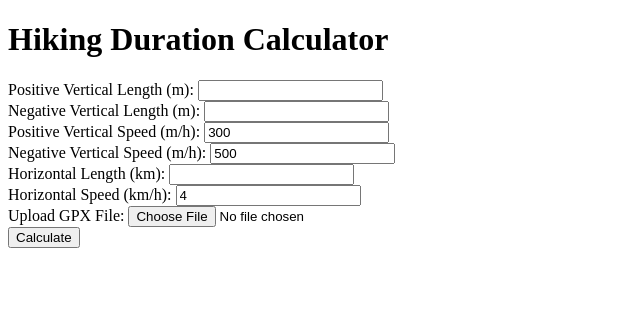
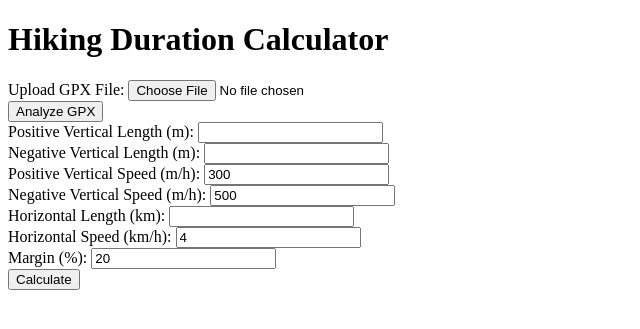
Before and after one commit to ivankeller/hiking_duration, a Flask app: page / in a window 1280 px wide. Shown: the top 329 px of the page, without its empty margins (0-640 px from the left). Run offline with Flask 2, Linux system fonts and the light colour scheme.

Commit message:
it works!

```diff
--- a/app.py
+++ b/app.py
@@ -1,5 +1,6 @@
 from flask import Flask, render_template, request, flash
 import gpxpy
+import os
 
 from helpers import (
     analyze_gpx_trace,
@@ -8,7 +9,7 @@ from helpers import (
 )
 
 app = Flask(__name__)
-app.secret_key = 'supersecretkey'  # Needed for flashing messages
+app.secret_key = os.getenv('FLASK_SECRET_KEY', 'defaultsecretkey')  # Use environment variable or default  # Needed for flashing messages
 
 from constants import (
     DEFAULT_POS_VERT_SPEED,
@@ -43,6 +44,7 @@ def index():
                 pos_vert_len = gpx_data["positive_elevation"]
                 neg_vert_len = gpx_data["negative_elevation"]
                 horiz_len = gpx_data["total_distance"]
+                flash(f'GPX Analysis: Positive Elevation: {pos_vert_len} m, Negative Elevation: {neg_vert_len} m, Horizontal Length: {horiz_len} km')
             else:   # there is no elevation data i nthe GPX
                 flash('The GPX file does not contain elevation data. Please enter the data manually.')
 
--- a/helpers.py
+++ b/helpers.py
@@ -54,7 +54,7 @@ def analyze_gpx_trace(gpx_file):
             previous_point = None
             for point in segment.points:
                 if point.elevation is None:
-                    return
+                    return None
                 if previous_point:
                     # Calculate elevation gain/loss
                     elevation_change = point.elevation - previous_point.elevation
@@ -73,7 +73,7 @@ def analyze_gpx_trace(gpx_file):
     return {
         'positive_elevation': total_positive_elevation,
         'negative_elevation': - total_negative_elevation,
-        'total_distance': total_distance / 1000.0  # convert meters to kilometers
+        'total_distance': total_distance / 1000  # convert to km
     }
 
 def compute_duration(
--- a/templates/index.html
+++ b/templates/index.html
@@ -7,7 +7,22 @@
 </head>
 <body>
     <h1>Hiking Duration Calculator</h1>
-    <form method="POST" enctype="multipart/form-data">
+    <form id="hiking-form" method="POST" enctype="multipart/form-data">
+      <label for="gpx_file">Upload GPX File:</label>
+      <input type="file" id="gpx_file" name="gpx_file" accept=".gpx"><br>
+
+      <button type="submit">Analyze GPX</button><br>
+
+      {% with messages = get_flashed_messages() %}
+      {% if messages %}
+        <ul>
+          {% for message in messages %}
+            <li>{{ message }}</li>
+          {% endfor %}
+        </ul>
+      {% endif %}
+      {% endwith %}
+
       <label for="pos_vert_len">Positive Vertical Length (m):</label>
       <input type="number" id="pos_vert_len" name="pos_vert_len" step="any" value="{{ pos_vert_len }}" required><br>
 
@@ -26,24 +41,16 @@
       <label for="horiz_speed">Horizontal Speed (km/h):</label>
       <input type="number" id="horiz_speed" name="horiz_speed" step="any" value="{{ horiz_speed }}" required><br>
 
-        <label for="gpx_file">Upload GPX File:</label>
-        <input type="file" id="gpx_file" name="gpx_file" accept=".gpx"><br>
+      <label for="margin">Margin (%):</label>
+      <input type="number" id="margin" name="margin" step="any" value="{{ margin }}" required><br>
 
-        <button type="submit">Calculate</button>
+
+      <button type="submit">Calculate</button><br>
+
+      {% if duration %}
+        <p>Total Duration: {{ duration }}</p>
+      {% endif %}
     </form>
 
-    {% with messages = get_flashed_messages() %}
-      {% if messages %}
-        <ul>
-          {% for message in messages %}
-            <li>{{ message }}</li>
-          {% endfor %}
-        </ul>
-      {% endif %}
-    {% endwith %}
-
-    {% if duration %}
-        <h2>Total Duration: {{ duration }}</h2>
-    {% endif %}
 </body>
 </html>
```
Lines whose indentation alone changed are shown as unchanged.
